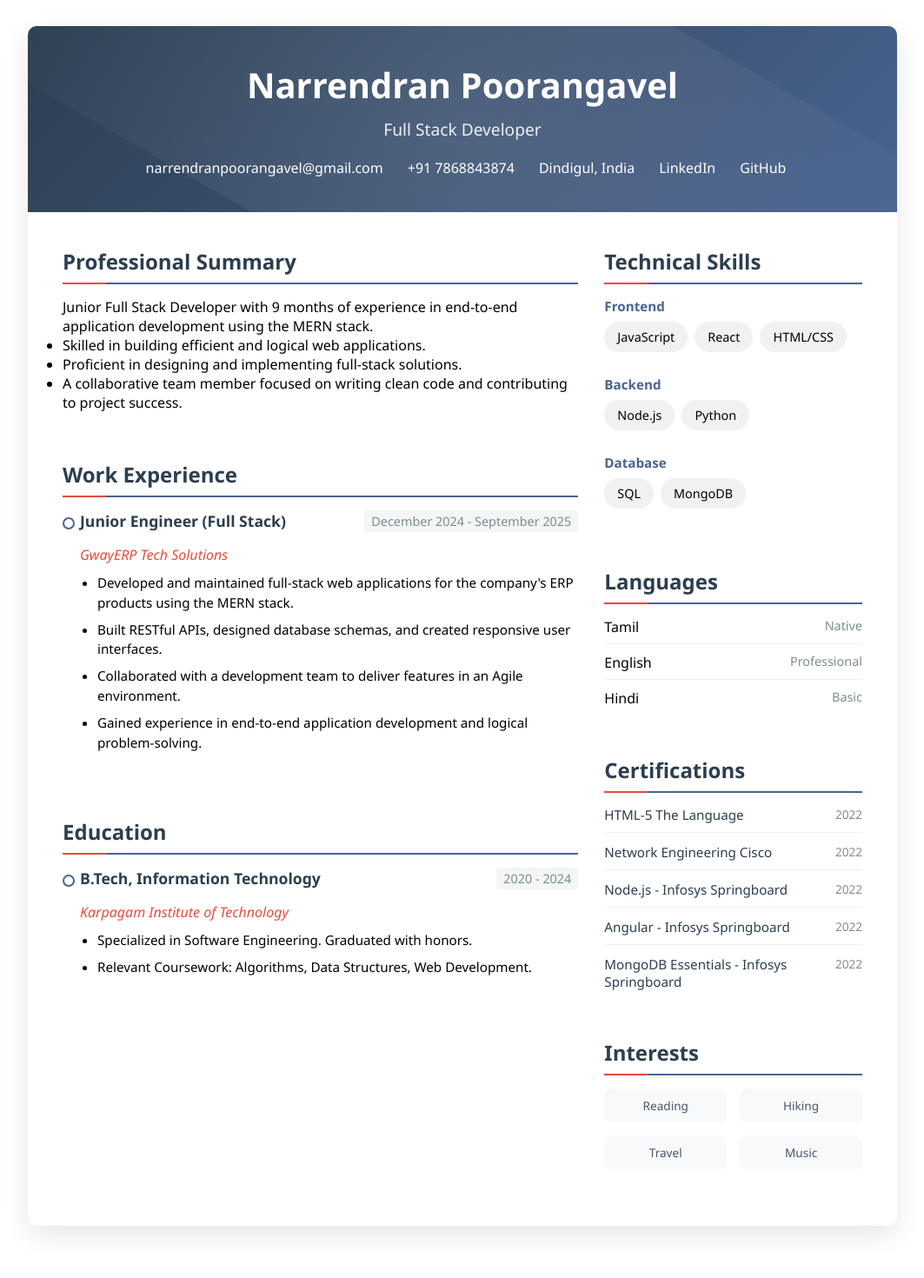
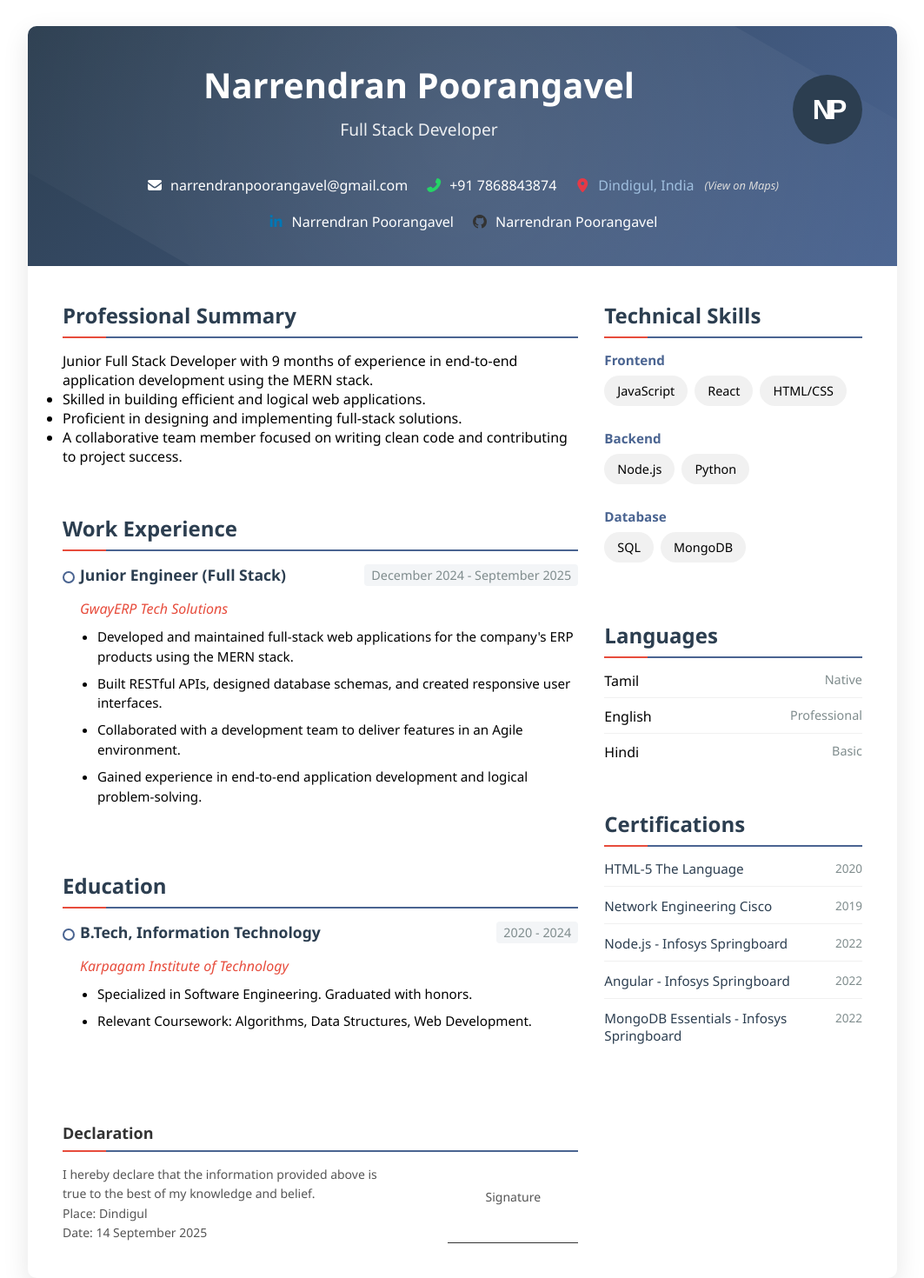
Before and after one commit to Toothless1306/narrendran-poorangavel-cv, a React (Create React App) app: page / in a window 1280 px wide. Shown: the top 1470 px of the page at 87% size, without its empty margins (108-1171 px from the left). Before the commit the page ends 1440 px from the top, so only its background shows below. Built offline with nearby package versions, Linux system fonts and the light colour scheme.

Commit message:
design changes-3

```diff
--- a/package.json
+++ b/package.json
@@ -1,12 +1,14 @@
 {
 	"name": "narrendran-resume",
 	"version": "0.1.0",
-  "homepage": "https://toothless1306.github.io/narrendran-poorangavel-cv",
+	"homepage": "https://toothless1306.github.io/narrendran-poorangavel-cv",
 	"private": true,
 	"dependencies": {
+		"@fortawesome/fontawesome-free": "^7.0.1",
 		"react": "^18.2.0",
 		"react-dom": "^18.2.0",
-		"react-scripts": "5.0.1"
+		"react-scripts": "5.0.1",
+		"web-vitals": "^5.1.0"
 	},
 	"scripts": {
 		"start": "react-scripts start",
--- a/public/index.html
+++ b/public/index.html
@@ -2,42 +2,19 @@
 <html lang="en">
 	<head>
 		<meta charset="utf-8" />
-    <link rel="icon" href="%PUBLIC_URL%/favicon.ico" />
-    <meta name="viewport" content="width=device-width, initial-scale=1" />
-    <meta name="theme-color" content="#000000" />
+		<meta
+			name="viewport"
+			content="width=device-width, initial-scale=1" />
+		<meta
+			name="theme-color"
+			content="#000000" />
 		<meta
 			name="description"
-      content="Web site created using create-react-app"
-    />
-    <link rel="apple-touch-icon" href="%PUBLIC_URL%/logo192.png" />
-    <!--
-      manifest.json provides metadata used when your web app is installed on a
-      user's mobile device or desktop. See https://developers.google.com/web/fundamentals/web-app-manifest/
-    -->
-    <link rel="manifest" href="%PUBLIC_URL%/manifest.json" />
-    <!--
-      Notice the use of %PUBLIC_URL% in the tags above.
-      It will be replaced with the URL of the `public` folder during the build.
-      Only files inside the `public` folder can be referenced from the HTML.
-
-      Unlike "/favicon.ico" or "favicon.ico", "%PUBLIC_URL%/favicon.ico" will
-      work correctly both with client-side routing and a non-root public URL.
-      Learn how to configure a non-root public URL by running `npm run build`.
-    -->
-    <title>React App</title>
+			content="Narrendran Poorangavel - Full Stack Developer Resume" />
+		<title>Narrendran Poorangavel</title>
 	</head>
 	<body>
 		<noscript>You need to enable JavaScript to run this app.</noscript>
 		<div id="root"></div>
-    <!--
-      This HTML file is a template.
-      If you open it directly in the browser, you will see an empty page.
-
-      You can add webfonts, meta tags, or analytics to this file.
-      The build step will place the bundled scripts into the <body> tag.
-
-      To begin the development, run `npm start` or `yarn start`.
-      To create a production bundle, use `npm run build` or `yarn build`.
-    -->
 	</body>
 </html>
--- a/src/App.css
+++ b/src/App.css
@@ -36,3 +36,27 @@
 		transform: rotate(360deg);
 	}
 }
+/* Email (red for Gmail style) */
+.contact-item .fa-envelope {
+	color: #ffffff;
+}
+
+/* Phone (green like WhatsApp/dialer) */
+.contact-item .fa-phone-alt {
+	color: #25d366;
+}
+
+/* Location (red like Google Maps pin) */
+.contact-item .fa-map-marker-alt {
+	color: #e63946;
+}
+
+/* LinkedIn (official blue) */
+.contact-item .fa-linkedin-in {
+	color: #0077b5;
+}
+
+/* GitHub (black/gray) */
+.contact-item .fa-github {
+	color: #333;
+}
--- a/src/App.js
+++ b/src/App.js
@@ -1,10 +1,15 @@
 import React from 'react';
 import './App.css';
 import Resume from './pages/CV';
+import '@fortawesome/fontawesome-free/css/all.min.css';
+// import DynamicFavicon from './component/DynamicFavicon';
+// import NPLogo from './component/logo';
 
 function App() {
 	return (
 		<div className='App'>
+			{/* <DynamicFavicon /> */}
+			{/* <NPLogo /> */}
 			<Resume />
 		</div>
 	);
--- /dev/null
+++ b/src/component/logo/index.css
@@ -0,0 +1,19 @@
+.logo-container {
+	display: flex;
+	justify-content: center;
+	align-items: center;
+	width: 200px;
+	height: 200px;
+	background-color: #2c3e50;
+	border-radius: 50%;
+	margin: 50px auto;
+}
+
+.monogram {
+	font-family: 'Arial', sans-serif;
+	font-size: 80px;
+	font-weight: bold;
+	color: white;
+	letter-spacing: -5px;
+	position: relative;
+}
--- /dev/null
+++ b/src/component/logo/index.js
@@ -0,0 +1,12 @@
+import React from 'react';
+import './index.css';
+
+const NPLogo = () => {
+	return (
+		<div className='logo-container'>
+			<div className='monogram'>NP</div>
+		</div>
+	);
+};
+
+export default NPLogo;
--- a/src/index.js
+++ b/src/index.js
@@ -6,9 +6,9 @@ import reportWebVitals from './reportWebVitals';
 
 const root = ReactDOM.createRoot(document.getElementById('root'));
 root.render(
-  <React.StrictMode>
-    <App />
-  </React.StrictMode>
+	<React.StrictMode>
+		<App />
+	</React.StrictMode>
 );
 
 // If you want to start measuring performance in your app, pass a function
--- a/src/pages/CV/index.css
+++ b/src/pages/CV/index.css
@@ -86,6 +86,52 @@
 	gap: 8px;
 }
 
+.location-item {
+	cursor: pointer;
+	color: #a0c0e0;
+	transition: color 0.2s ease, transform 0.2s ease;
+}
+
+.location-item:hover {
+	color: #ffffff;
+	transform: translateY(-2px);
+}
+
+.location-text {
+	font-weight: 500;
+}
+
+.location-hint {
+	font-size: 0.8rem;
+	color: #dcdcdc;
+	font-style: italic;
+	margin-left: 4px;
+}
+
+/* Gmail Icon */
+.contact-item .gmail-icon {
+	position: relative;
+	width: 40px;
+	height: 28px;
+	background: white;
+	border: 2px solid #d44638;
+	border-radius: 4px;
+	display: inline-block;
+	margin-right: 8px;
+}
+
+.contact-item .gmail-icon::before {
+	content: '';
+	position: absolute;
+	top: 0;
+	left: 0;
+	width: 0;
+	height: 0;
+	border-left: 20px solid transparent;
+	border-right: 20px solid transparent;
+	border-bottom: 14px solid #d44638;
+}
+
 /* Main Content */
 .resume-content {
 	display: grid;
@@ -129,12 +175,11 @@
 	text-align: left;
 }
 
-/* Experience & Education Items */
+/* Timeline Items */
 .timeline-item {
 	margin-bottom: 20px;
 	position: relative;
 	padding-left: 20px;
-	text-align: left;
 }
 
 .timeline-item::before {
@@ -160,14 +205,12 @@
 	font-size: 1.1rem;
 	color: #2c3e50;
 	margin-bottom: 5px;
-	text-align: left;
 }
 
 .item-subtitle {
 	color: #e74c3c;
 	margin-bottom: 8px;
 	font-style: italic;
-	text-align: left;
 }
 
 .item-date {
@@ -183,14 +226,12 @@
 .timeline-item ul {
 	padding-left: 20px;
 	margin-top: 10px;
-	text-align: left;
 }
 
 .timeline-item li {
 	margin-bottom: 8px;
 	font-size: 0.95rem;
 	line-height: 1.5;
-	text-align: left;
 }
 
 .timeline-item li:last-child {
@@ -202,7 +243,6 @@
 	display: flex;
 	flex-direction: column;
 	gap: 15px;
-	text-align: left;
 }
 
 .skill-category h4 {
@@ -210,7 +250,6 @@
 	color: #4a6491;
 	margin-bottom: 8px;
 	font-weight: 600;
-	text-align: left;
 }
 
 .skill-group {
@@ -218,7 +257,6 @@
 	flex-wrap: wrap;
 	gap: 8px;
 	margin-bottom: 12px;
-	text-align: left;
 }
 
 .skill {
@@ -243,7 +281,6 @@
 	margin-bottom: 10px;
 	padding-bottom: 8px;
 	border-bottom: 1px solid #f0f0f0;
-	text-align: left;
 }
 
 .language-item:last-child {
@@ -268,7 +305,6 @@
 	margin-bottom: 12px;
 	padding-bottom: 10px;
 	border-bottom: 1px solid #f0f0f0;
-	text-align: left;
 }
 
 .certification-item:last-child {
@@ -294,7 +330,6 @@
 	display: grid;
 	grid-template-columns: repeat(2, 1fr);
 	gap: 15px;
-	text-align: center;
 }
 
 .interest {
@@ -333,6 +368,45 @@
 .company-link:hover {
 	color: #a0c0e0;
 	text-decoration: underline;
+}
+
+/* Declaration Section */
+.declaration-section {
+	margin-top: 30px;
+	/* width: 100vw; */
+}
+
+.declaration-section .section-title {
+	font-size: 18px;
+	color: #333;
+	margin-bottom: 10px;
+}
+
+.declaration-section .section-content p {
+	font-size: 14px;
+	line-height: 1.6;
+	color: #555;
+}
+
+.declaration-section .declaration-flex {
+	display: flex;
+	justify-content: space-between;
+	align-items: flex-end;
+	margin-top: 15px;
+}
+
+.declaration-text {
+	max-width: 65%;
+}
+
+.declaration-signature {
+	text-align: center;
+}
+
+.signature-line {
+	width: 150px;
+	border-bottom: 1px solid #333;
+	margin-top: 40px;
 }
 
 /* Responsive Design */
@@ -396,12 +470,9 @@
 	.section-title {
 		font-size: 1.3rem;
 	}
-
-	.interests-container {
-		grid-template-columns: repeat(2, 1fr);
-	}
 }
 
+/* Print Styles */
 @media print {
 	.resume-wrapper {
 		box-shadow: none;
@@ -437,3 +508,44 @@
 		font-weight: normal;
 	}
 }
+/* Header top section with name and logo side by side */
+.header-top {
+	display: flex;
+	justify-content: space-between;
+	align-items: flex-start;
+	margin-bottom: 20px;
+}
+
+.header-name-title {
+	flex: 1;
+}
+
+/* Optional: Adjust logo size for header */
+.header-top .logo-container {
+	width: 80px;
+	height: 80px;
+	margin: 0 0 0 20px;
+}
+
+.header-top .monogram {
+	font-size: 32px;
+}
+
+.header-top .monogram::after {
+	bottom: 2px;
+	right: -1px;
+	width: 2px;
+	height: 10px;
+}
+
+.header-top {
+	display: flex;
+	justify-content: space-between;
+	align-items: center; /* Center vertically */
+	margin-bottom: 20px;
+}
+
+.header-name-title {
+	flex: 1;
+	min-width: 0; /* Prevents text overflow issues */
+}
--- a/src/pages/CV/index.js
+++ b/src/pages/CV/index.js
@@ -1,13 +1,47 @@
 import React from 'react';
 import './index.css';
+import NPLogo from '../../component/logo';
 
 const Resume = () => {
+	const openGoogleMaps = () => {
+		window.open(
+			'https://www.google.com/maps/place/Dindigul,+Tamil+Nadu/',
+			'_blank'
+		);
+	};
+
+	const skills = {
+		Frontend: ['JavaScript', 'React', 'HTML/CSS'],
+		Backend: ['Node.js', 'Python'],
+		Database: ['SQL', 'MongoDB'],
+	};
+
+	const languages = [
+		{ name: 'Tamil', proficiency: 'Native' },
+		{ name: 'English', proficiency: 'Professional' },
+		{ name: 'Hindi', proficiency: 'Basic' },
+	];
+
+	const certifications = [
+		{ title: 'HTML-5 The Language', year: '2020' },
+		{ title: 'Network Engineering Cisco', year: '2019' },
+		{ title: 'Node.js - Infosys Springboard', year: '2022' },
+		{ title: 'Angular - Infosys Springboard', year: '2022' },
+		{ title: 'MongoDB Essentials - Infosys Springboard', year: '2022' },
+	];
+
 	return (
 		<div className='resume-wrapper'>
 			<header className='resume-header'>
+				<div className='header-top'>
+					<div className='header-name-title'>
 						<h1 className='resume-name'>Narrendran Poorangavel</h1>
 						<p className='resume-title'>Full Stack Developer</p>
+					</div>
+					<NPLogo />
+				</div>
 				<div className='contact-info'>
+					{/* Email */}
 					<div className='contact-item'>
 						<i className='fas fa-envelope'></i>
 						<span>
@@ -20,35 +54,46 @@ const Resume = () => {
 							</a>
 						</span>
 					</div>
+
+					{/* Phone */}
 					<div className='contact-item'>
-						<i className='fas fa-phone'></i>
+						<i className='fas fa-phone-alt'></i>
 						<span>+91 7868843874</span>
 					</div>
+
+					{/* Location */}
+					<div
+						className='contact-item location-item'
+						onClick={openGoogleMaps}>
+						<i className='fas fa-map-marker-alt'></i>
+						<span className='location-text'>Dindigul, India</span>
+						<span className='location-hint'>(View on Maps)</span>
+					</div>
+
+					{/* LinkedIn */}
 					<div className='contact-item'>
-						<i className='fas fa-map-marker-alt'></i>
-						<span>Dindigul, India</span>
-					</div>
-					<div className='contact-item'>
-						<i className='fab fa-linkedin'></i>
+						<i className='fab fa-linkedin-in'></i>
 						<span>
 							<a
-								href='https://linkedin.com/in/yourprofile'
+								href='https://www.linkedin.com/in/narrendran-p-0400b621a'
 								target='_blank'
 								rel='noopener noreferrer'
 								className='contact-link'>
-								LinkedIn
+								Narrendran Poorangavel
 							</a>
 						</span>
 					</div>
+
+					{/* GitHub */}
 					<div className='contact-item'>
 						<i className='fab fa-github'></i>
 						<span>
 							<a
-								href='https://github.com/yourusername'
+								href='https://github.com/Toothless1306'
 								target='_blank'
 								rel='noopener noreferrer'
 								className='contact-link'>
-								GitHub
+								Narrendran Poorangavel
 							</a>
 						</span>
 					</div>
@@ -154,30 +199,22 @@ const Resume = () => {
 						<h2 className='section-title'>Technical Skills</h2>
 						<div className='section-content'>
 							<div className='skills-container'>
-								<div className='skill-category'>
-									<h4>Frontend</h4>
+								{Object.entries(skills).map(([category, skillList]) => (
+									<div
+										className='skill-category'
+										key={category}>
+										<h4>{category}</h4>
 										<div className='skill-group'>
-										<div className='skill'>JavaScript</div>
-										<div className='skill'>React</div>
-										<div className='skill'>HTML/CSS</div>
+											{skillList.map((skill) => (
+												<div
+													className='skill'
+													key={skill}>
+													{skill}
+												</div>
+											))}
 										</div>
 									</div>
-
-								<div className='skill-category'>
-									<h4>Backend</h4>
-									<div className='skill-group'>
-										<div className='skill'>Node.js</div>
-										<div className='skill'>Python</div>
-									</div>
-								</div>
-
-								<div className='skill-category'>
-									<h4>Database</h4>
-									<div className='skill-group'>
-										<div className='skill'>SQL</div>
-										<div className='skill'>MongoDB</div>
-									</div>
-								</div>
+								))}
 							</div>
 						</div>
 					</section>
@@ -185,48 +222,34 @@ const Resume = () => {
 					<section className='resume-section'>
 						<h2 className='section-title'>Languages</h2>
 						<div className='section-content'>
-							<div className='language-item'>
-								<span className='language-name'>Tamil</span>
-								<span className='language-proficiency'>Native</span>
+							{languages.map((lang) => (
+								<div
+									className='language-item'
+									key={lang.name}>
+									<span className='language-name'>{lang.name}</span>
+									<span className='language-proficiency'>
+										{lang.proficiency}
+									</span>
 								</div>
-							<div className='language-item'>
-								<span className='language-name'>English</span>
-								<span className='language-proficiency'>Professional</span>
-							</div>
-							<div className='language-item'>
-								<span className='language-name'>Hindi</span>
-								<span className='language-proficiency'>Basic</span>
-							</div>
+							))}
 						</div>
 					</section>
 
 					<section className='resume-section'>
 						<h2 className='section-title'>Certifications</h2>
 						<div className='section-content'>
-							<div className='certification-item'>
-								<h4>HTML-5 The Language</h4>
-								<span className='cert-date'>2022</span>
+							{certifications.map((cert) => (
+								<div
+									className='certification-item'
+									key={cert.title}>
+									<h4>{cert.title}</h4>
+									<span className='cert-date'>{cert.year}</span>
 								</div>
-							<div className='certification-item'>
-								<h4>Network Engineering Cisco</h4>
-								<span className='cert-date'>2022</span>
-							</div>
-							<div className='certification-item'>
-								<h4>Node.js - Infosys Springboard</h4>
-								<span className='cert-date'>2022</span>
-							</div>
-							<div className='certification-item'>
-								<h4>Angular - Infosys Springboard</h4>
-								<span className='cert-date'>2022</span>
-							</div>
-							<div className='certification-item'>
-								<h4>MongoDB Essentials - Infosys Springboard</h4>
-								<span className='cert-date'>2022</span>
-							</div>
+							))}
 						</div>
 					</section>
 
-					<section className='resume-section'>
+					{/* <section className='resume-section'>
 						<h2 className='section-title'>Interests</h2>
 						<div className='section-content'>
 							<div className='interests-container'>
@@ -248,7 +271,32 @@ const Resume = () => {
 								</div>
 							</div>
 						</div>
-					</section>
+					</section> */}
+				</div>
+				<div className='declaration-section'>
+					<h2 className='section-title'>Declaration</h2>
+					<div className='section-content declaration-flex'>
+						<div className='declaration-text'>
+							<p>
+								I hereby declare that the information provided above is true to
+								the best of my knowledge and belief.
+							</p>
+							<p>
+								Place: Dindigul <br />
+								Date:{' '}
+								{new Date().toLocaleDateString('en-GB', {
+									day: 'numeric',
+									month: 'long',
+									year: 'numeric',
+								})}
+							</p>
+						</div>
+
+						<div className='declaration-signature'>
+							<p>Signature</p>
+							<div className='signature-line'></div>
+						</div>
+					</div>
 				</div>
 			</div>
 		</div>
```
Also changed, not shown: src/component/DynamicFavicon/index.js (added, +25 -0 lines), src/component/Favicon/index.css (added, +28 -0 lines), src/component/Favicon/index.js (added, +12 -0 lines), 2 other files (tests, documents, lock files or other folders). Lines whose indentation alone changed are shown as unchanged.
